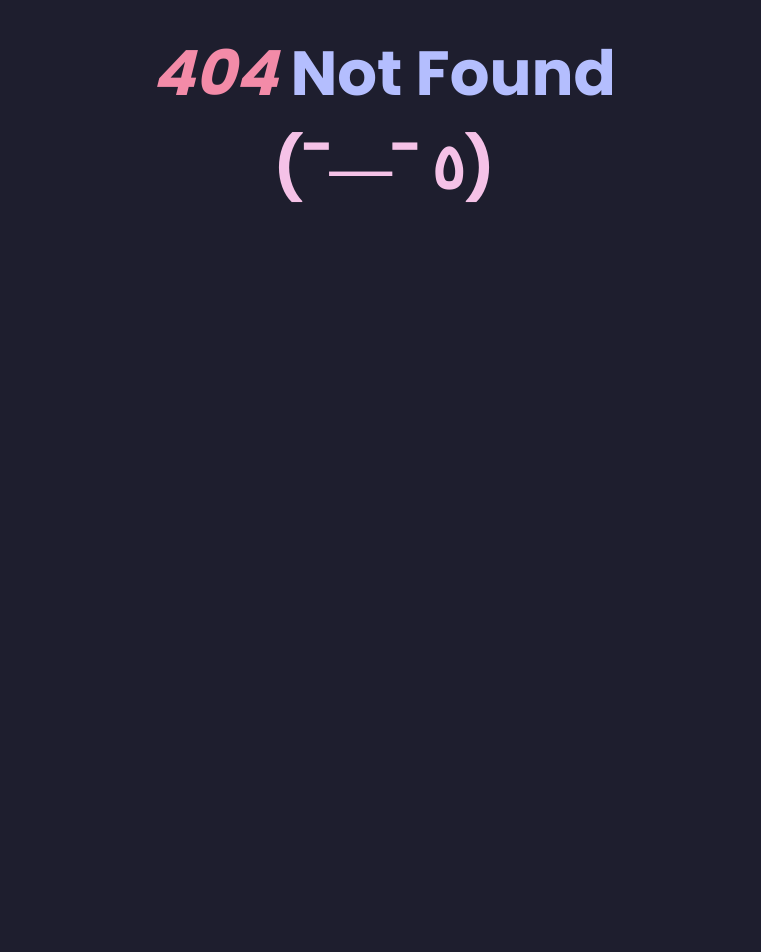
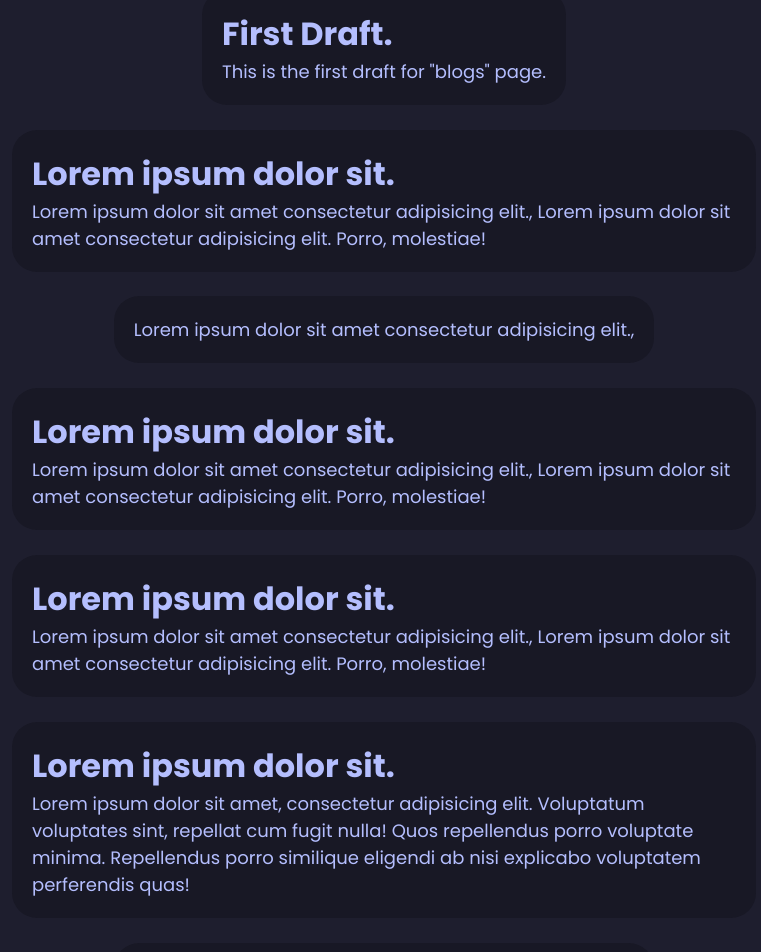
Before and after one commit to mooncell07/site, a SvelteKit app: page /blog in a window 1280 px wide. Before the commit this address had no page. Shown: the part 280-1232 px from the top of the page, without its empty margins (256-1017 px from the left). Before the commit the page ends 800 px from the top, so only its background shows below. Built offline with nearby package versions, Linux system fonts and the light colour scheme.

Commit message:
feat: Add experimental blog page.

```diff
--- a/package.json
+++ b/package.json
@@ -13,11 +13,12 @@
 		"@sveltejs/adapter-auto": "^2.0.0",
 		"@sveltejs/adapter-cloudflare": "^2.2.1",
 		"@sveltejs/kit": "^1.5.0",
+		"mdsvex": "^0.10.6",
 		"svelte": "^3.54.0",
 		"svelte-check": "^3.0.1",
 		"tslib": "^2.4.1",
 		"typescript": "^5.0.0",
-		"vite": "^4.3.0"
+		"vite": "^4.3.8"
 	},
 	"type": "module"
 }
--- a/src/app.html
+++ b/src/app.html
@@ -22,7 +22,7 @@
 	<div class="navbar">
 			<a href="/projects">Projects</a>
 			<a href="/hobbies">Hobbies</a>
-			<a href="url">Blog</a>
+			<a href="/blog">Blog</a>
 	</div>
 	<div style="display: contents">%sveltekit.body%</div>
 </body>
--- /dev/null
+++ b/src/routes/blog/+page.svelte
@@ -0,0 +1,79 @@
+<div class="container blog-overloads">
+    <h2><emoticon>….〆(･ω･。)</emoticon></h2>
+
+    <div class="postcard">
+        <a href="/blog/first-draft/">
+            <h1>First Draft.</h1>
+            This is the first draft for "blogs" page.
+        </a>
+    </div>
+
+    <div class="postcard">
+        <h1>Lorem ipsum dolor sit.</h1>
+        Lorem ipsum dolor sit amet consectetur adipisicing elit., Lorem ipsum dolor
+        sit amet consectetur adipisicing elit. Porro, molestiae!
+    </div>
+
+    <div class="postcard">
+        Lorem ipsum dolor sit amet consectetur adipisicing elit.,
+    </div>
+
+    <div class="postcard">
+        <h1>Lorem ipsum dolor sit.</h1>
+        Lorem ipsum dolor sit amet consectetur adipisicing elit., Lorem ipsum dolor
+        sit amet consectetur adipisicing elit. Porro, molestiae!
+    </div>
+
+    <div class="postcard">
+        <h1>Lorem ipsum dolor sit.</h1>
+        Lorem ipsum dolor sit amet consectetur adipisicing elit., Lorem ipsum dolor
+        sit amet consectetur adipisicing elit. Porro, molestiae!
+    </div>
+
+    <div class="postcard">
+        <h1>Lorem ipsum dolor sit.</h1>
+        Lorem ipsum dolor sit amet, consectetur adipisicing elit. Voluptatum voluptates
+        sint, repellat cum fugit nulla! Quos repellendus porro voluptate minima.
+        Repellendus porro similique eligendi ab nisi explicabo voluptatem perferendis
+        quas!
+    </div>
+
+    <div class="postcard">
+        Lorem ipsum dolor sit amet consectetur adipisicing elit.,
+    </div>
+</div>
+
+<style>
+    .postcard {
+        display: flex;
+        padding: 20px 20px 20px 20px;
+        border-radius: 25px;
+        background-color: #181825;
+        flex-direction: column;
+        margin-bottom: 2%;
+        max-width: 60%;
+        transition: 0.5s ease;
+        cursor: pointer;
+    }
+
+    .postcard a {
+        color: unset;
+    }
+
+    .blog-overloads {
+        margin-top: 10%;
+        font-size: large;
+        justify-content: unset;
+    }
+
+    h1 {
+        margin-top: 0;
+        margin-bottom: 0;
+        font-weight: bold;
+        font-size: xx-large;
+    }
+    .postcard:hover {
+        transform: scale(1.01);
+        box-shadow: 5px 5px 15px #181825;
+    }
+</style>
--- a/src/routes/projects/+page.svelte
+++ b/src/routes/projects/+page.svelte
@@ -42,7 +42,7 @@
 </script>
 
 <div class="container">
-    <emoticon>˗ˏˋ ♡ ˎˊ˗</emoticon>
+    <emoticon>(⌐■_■)</emoticon>
     Some of my projects on GitHub
     <div class="cardDiv">
         {#each cards as card}
--- a/static/stylesheets/style.css
+++ b/static/stylesheets/style.css
@@ -6,7 +6,7 @@ html {
   height: 100%;
 }
 
-html, body, div, img {
+html, body, div, img{
   margin: 0;
   padding: 0;
   border: 0;
--- a/svelte.config.js
+++ b/svelte.config.js
@@ -1,14 +1,25 @@
 import { vitePreprocess } from '@sveltejs/kit/vite';
 import adapter from '@sveltejs/adapter-cloudflare';
+import { mdsvex } from 'mdsvex'
+import path from 'path'
+import * as url from 'url';
+
+const dirname = path.resolve(url.fileURLToPath(import.meta.url), '../')
 
 /** @type {import('@sveltejs/kit').Config} */
 const config = {
-
-	preprocess: vitePreprocess(),
+	extensions: ['.svelte', '.md'],
+	preprocess: [
+		vitePreprocess(),
+		mdsvex({
+				extensions: ['.md'],
+				layout: path.join(dirname, './src/routes/blog/Layout.svelte')
+	  	})
+	],
 
 	kit: {
 		adapter: adapter()
-	}
+	},
 };
 
 export default config;
```
Also changed, not shown: src/routes/blog/Layout.svelte (added, +21 -0 lines), src/routes/blog/first-draft/+page.md (added, +9 -0 lines), src/routes/hobbies/+page.svelte (+7 -5 lines), 1 other file (tests, documents, lock files or other folders).
